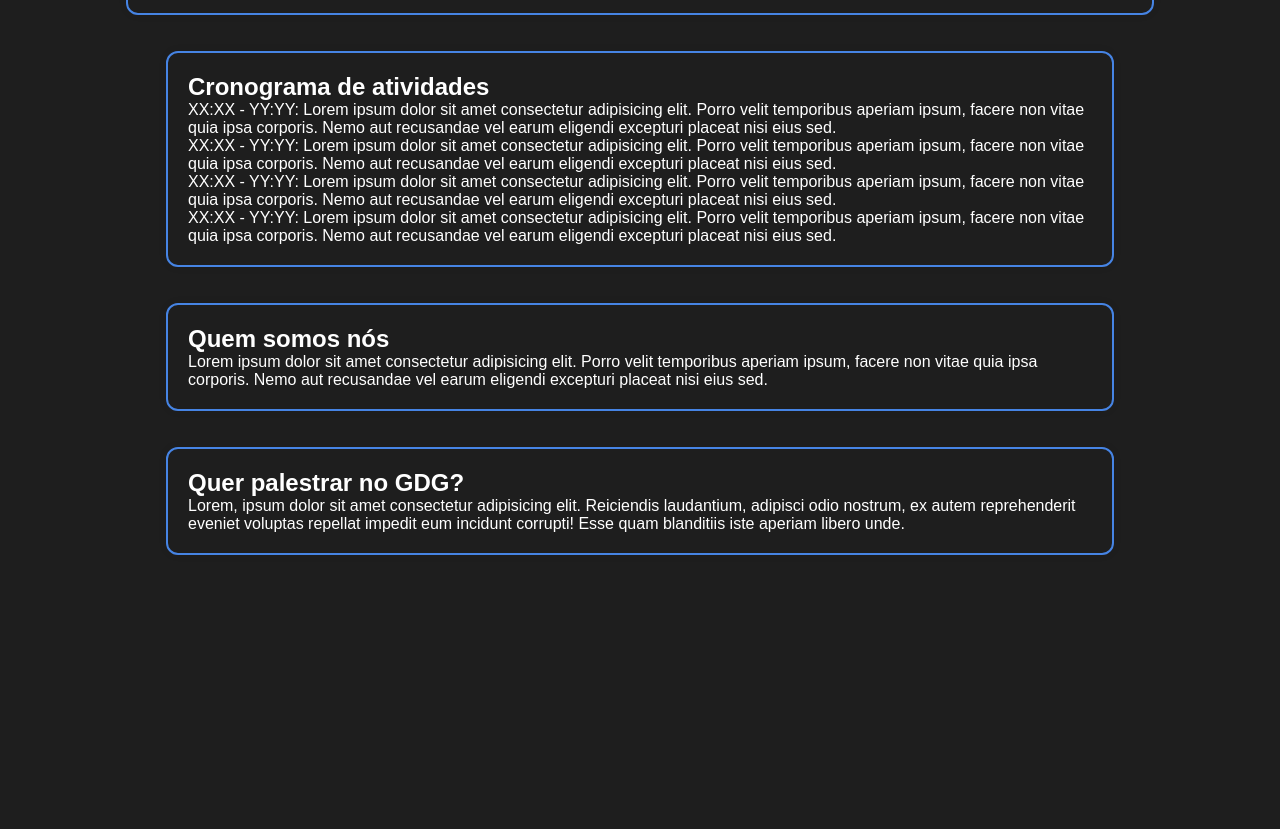
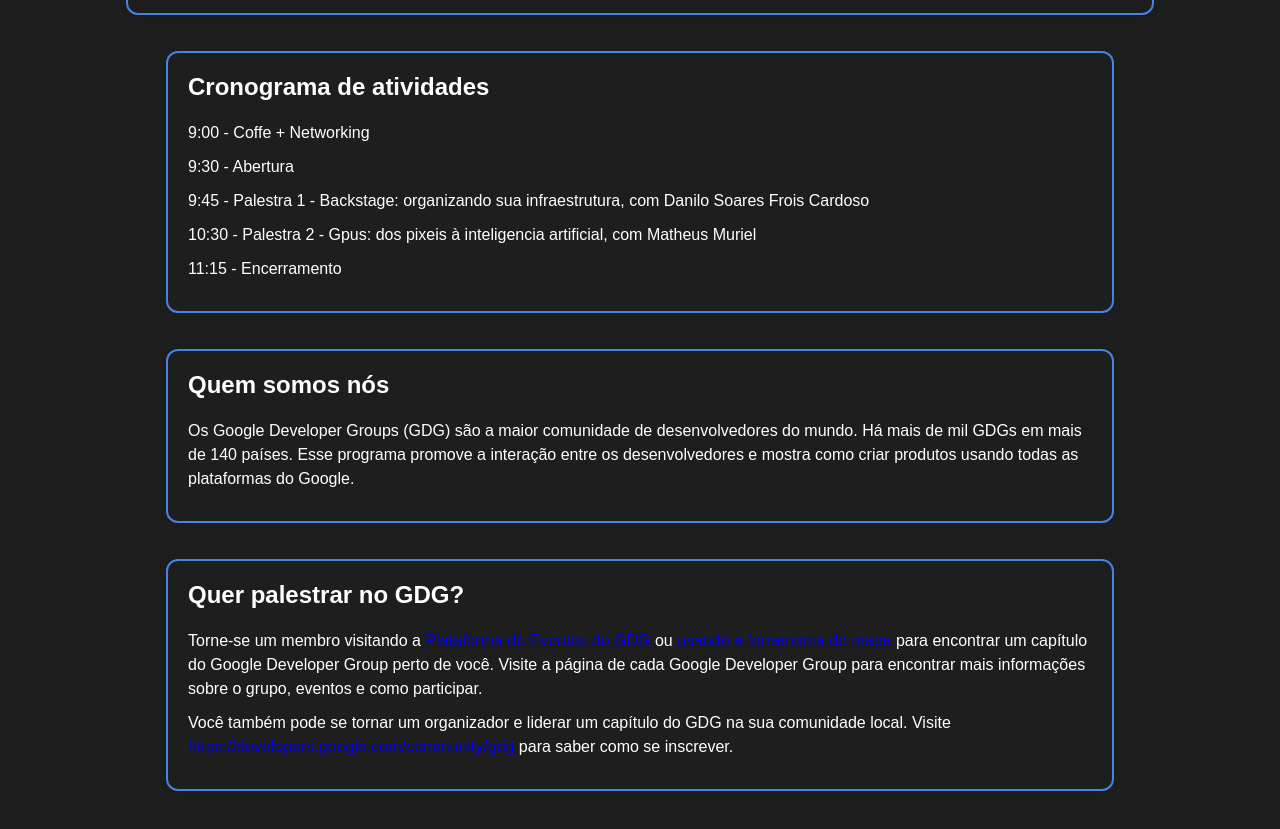
Before and after one commit to Borinees/Pagina-GDG, a plain HTML site: page index.html in a window 1280 px wide. Shown: the part 1101-1930 px from the top of the page. Before the commit the page ends 1694 px from the top, so only its background shows below. Drawn offline with Linux system fonts and the light colour scheme.

Commit message:
Add and style 'paragraph_about' class for event schedule, about, and more info

```diff
--- a/index.html
+++ b/index.html
@@ -60,23 +60,26 @@
         </section>
         <section class="card-desc">
             <h2>Cronograma de atividades</h2>
-            <p class="paragraph_about">XX:XX - YY:YY: Lorem ipsum dolor sit amet consectetur adipisicing elit. Porro velit temporibus aperiam ipsum, facere non vitae quia ipsa corporis. Nemo aut recusandae vel earum eligendi excepturi placeat nisi eius sed.
+            <p class="paragraph_about">9:00 - Coffe + Networking
             </p>
-            <p class="paragraph_about">XX:XX - YY:YY: Lorem ipsum dolor sit amet consectetur adipisicing elit. Porro velit temporibus aperiam ipsum, facere non vitae quia ipsa corporis. Nemo aut recusandae vel earum eligendi excepturi placeat nisi eius sed.
+            <p class="paragraph_about">9:30 - Abertura
             </p>
-            <p class="paragraph_about">XX:XX - YY:YY: Lorem ipsum dolor sit amet consectetur adipisicing elit. Porro velit temporibus aperiam ipsum, facere non vitae quia ipsa corporis. Nemo aut recusandae vel earum eligendi excepturi placeat nisi eius sed.
+            <p class="paragraph_about">9:45 - Palestra 1 - Backstage: organizando sua infraestrutura, com Danilo Soares Frois Cardoso
             </p>
-            <p class="paragraph_about">XX:XX - YY:YY: Lorem ipsum dolor sit amet consectetur adipisicing elit. Porro velit temporibus aperiam ipsum, facere non vitae quia ipsa corporis. Nemo aut recusandae vel earum eligendi excepturi placeat nisi eius sed.
+            <p class="paragraph_about">10:30 - Palestra 2 - Gpus: dos pixeis à inteligencia artificial, com Matheus Muriel
+            </p>
+            <p class="paragraph_about">11:15 - Encerramento
             </p>
         </section>
         <section class="card-desc" id="quemsomos">
             <h2>Quem somos nós</h2>
-            <p class="paragraph_about">Lorem ipsum dolor sit amet consectetur adipisicing elit. Porro velit temporibus aperiam ipsum, facere non vitae quia ipsa corporis. Nemo aut recusandae vel earum eligendi excepturi placeat nisi eius sed.
+            <p class="paragraph_about">Os Google Developer Groups (GDG) são a maior comunidade de desenvolvedores do mundo. Há mais de mil GDGs em mais de 140 países. Esse programa promove a interação entre os desenvolvedores e mostra como criar produtos usando todas as plataformas do Google.
             </p>
         </section>
         <section class="card-desc" id="querpalestrar">
             <h2>Quer palestrar no GDG?</h2>
-            <p class="paragraph_about">Lorem, ipsum dolor sit amet consectetur adipisicing elit. Reiciendis laudantium, adipisci odio nostrum, ex autem reprehenderit eveniet voluptas repellat impedit eum incidunt corrupti! Esse quam blanditiis iste aperiam libero unde.</p>
+            <p class="paragraph_about">Torne-se um membro visitando a <a href="https://gdg.community.dev/" target="_blank">Plataforma de Eventos do GDG</a> ou <a href="https://developers.google.com/community/devfest#find-a-devfest-community-near-you" target="_blank">usando a ferramenta de mapa</a> para encontrar um capítulo do Google Developer Group perto de você. Visite a página de cada Google Developer Group para encontrar mais informações sobre o grupo, eventos e como participar.</p>
+            <p class="paragraph_about">Você também pode se tornar um organizador e liderar um capítulo do GDG na sua comunidade local. Visite <a href="Você também pode se tornar um organizador e liderar um capítulo do GDG na sua comunidade local. Visite https://developers.google.com/community/gdg para saber como se inscrever." target="_blank">https://developers.google.com/community/gdg</a> para saber como se inscrever.</p>
         </section>
     </main>
     <footer>
--- a/style/style.css
+++ b/style/style.css
@@ -132,8 +132,15 @@
     margin-top: 5px;
 }
 
+.card-desc h2{
+    margin-bottom: 20px;
+}
 
+.paragraph_about{
+    margin-bottom: 10px;
+    line-height: 1.5;
 
+}
 
 
 /*estilo de responsividade*/
```
